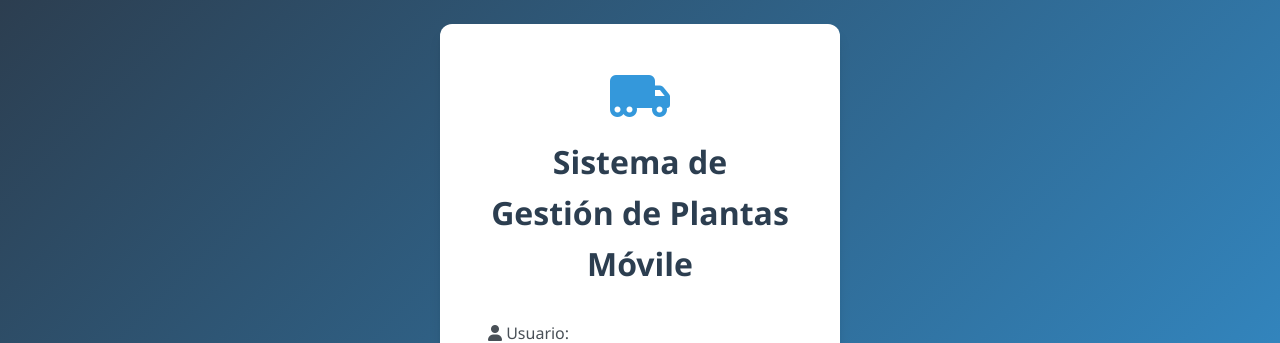
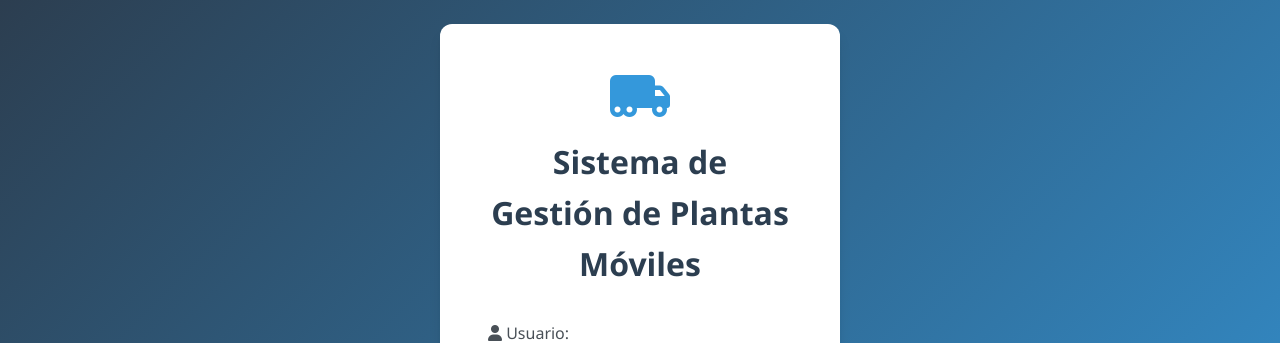
Before and after one commit to jairomoreno370-debug/nuevo, a plain HTML site: page index.html in a window 1280 px wide. Shown: the top 343 px of the page. Drawn offline with nearby package versions, Linux system fonts and the light colour scheme; a script that the page names is missing.

Commit message:
Update index.html

```diff
--- a/index.html
+++ b/index.html
@@ -28,7 +28,7 @@
         <div class="login-form">
             <div class="logo" role="banner">
                 <i class="fas fa-truck-moving" aria-hidden="true"></i>
-                <h1>Sistema de Gestión de Plantas Móvile</h1>
+                <h1>Sistema de Gestión de Plantas Móviles</h1>
             </div>
 
             <form id="loginForm" aria-labelledby="login-heading">
@@ -92,7 +92,7 @@
                 </button>
                 <h1>
                     <i class="fas fa-truck-moving" aria-hidden="true"></i>
-                    Gestión de Flota Vehicular
+                    Gestión de Plantas Móviles
                 </h1>
             </div>
 
```
